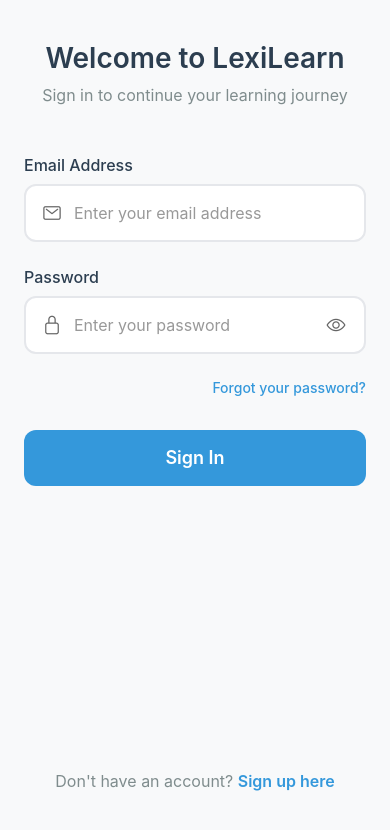
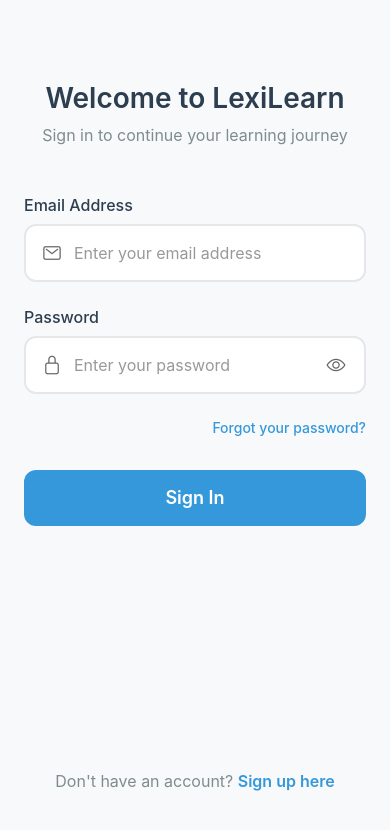
Before and after one commit to fhamyla/LexiLearn, a React Native app: screen / in a window 390 px wide. Shown: the top 830 px of the page. Built offline with nearby package versions, Linux system fonts and the light colour scheme.

Commit message:
added extra space on top of the header

```diff
--- a/components/LoginScreen.tsx
+++ b/components/LoginScreen.tsx
@@ -140,6 +140,7 @@ const styles = StyleSheet.create({
   header: {
     alignItems: 'center',
     marginBottom: 48,
+    marginTop: 40, // Added extra space at the top
   },
   title: {
     fontSize: 28,
```
